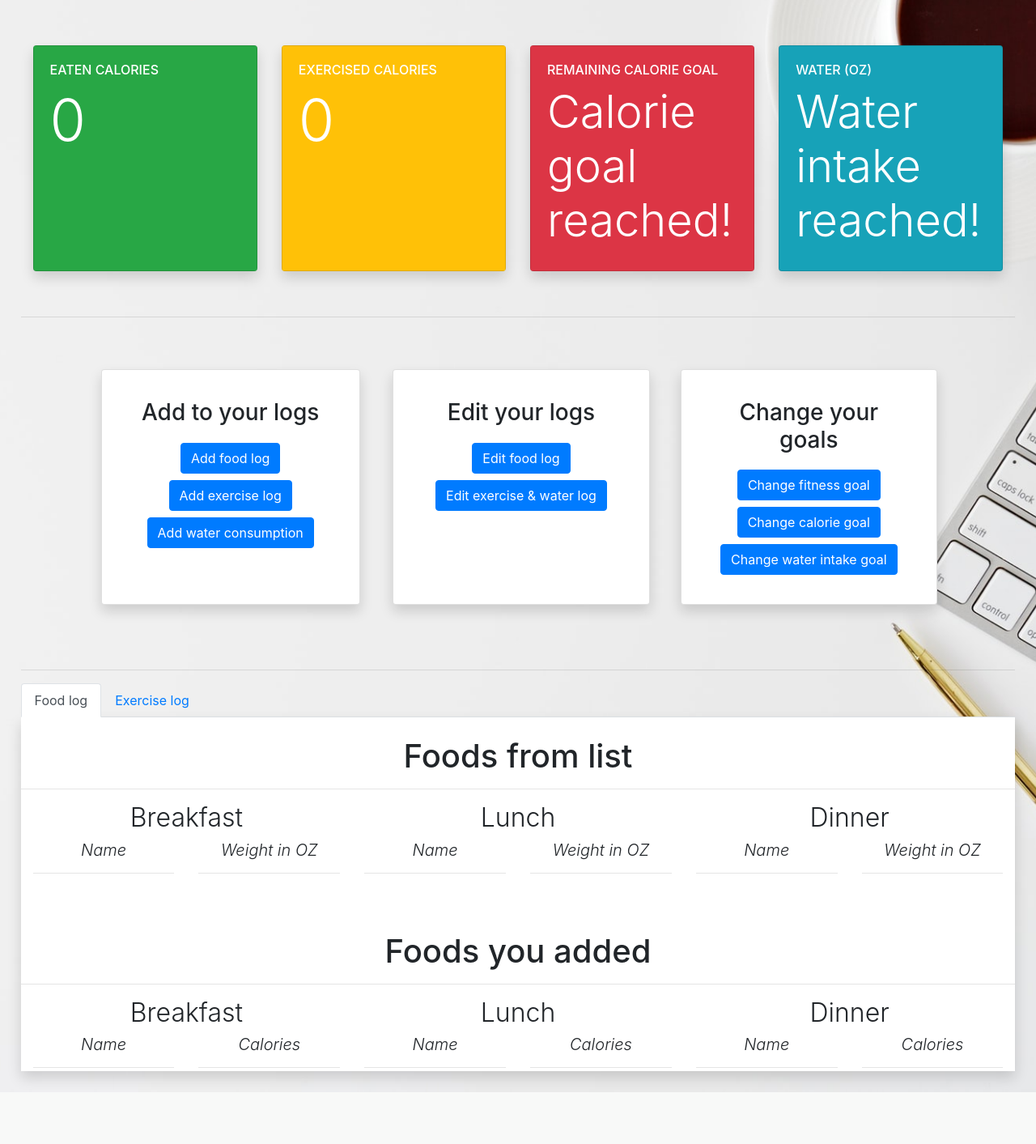
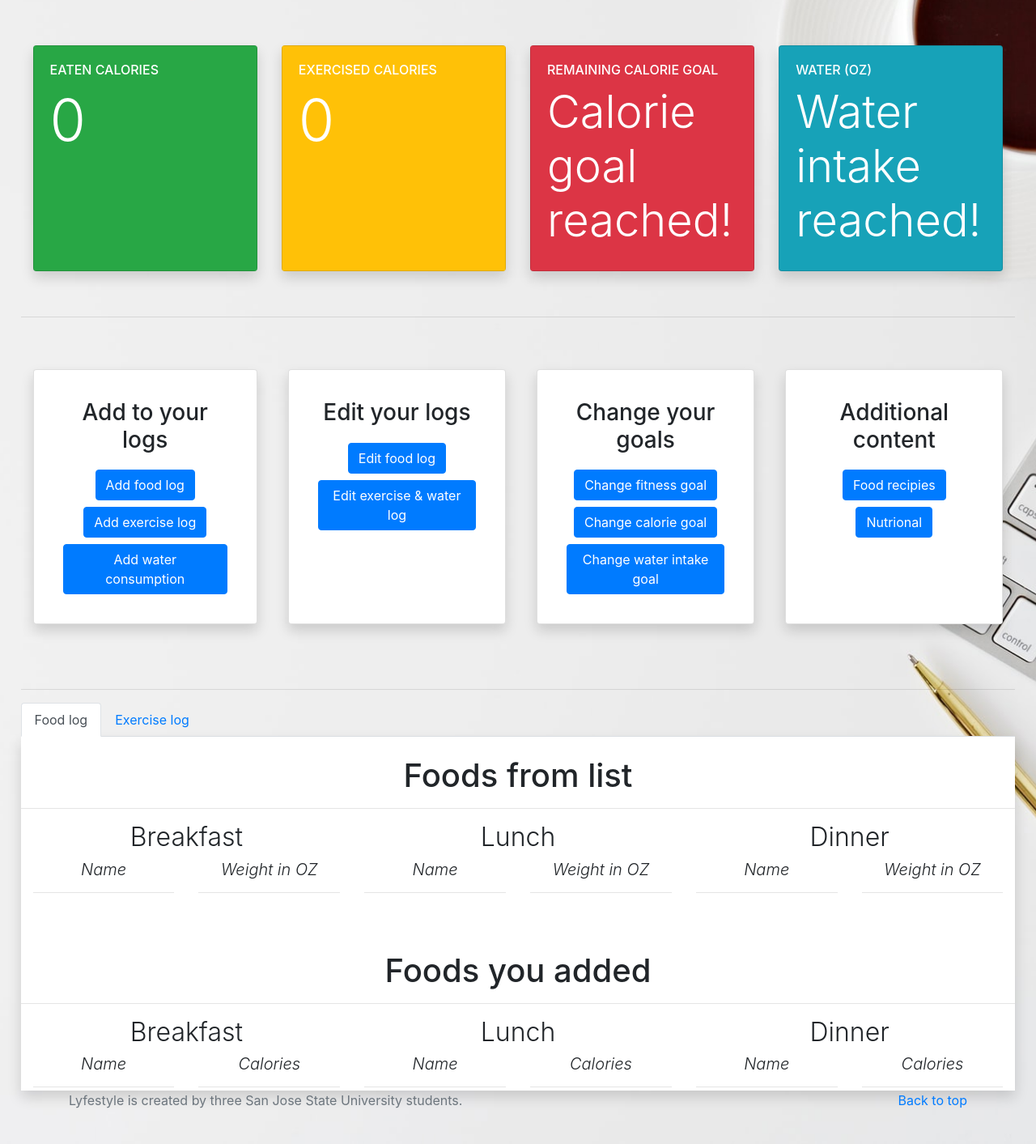
Before and after one commit to 1234momo/Lyfestyle, a PHP site: page /pages/dashboard.php in a window 1280 px wide. Shown: the part 102-1515 px from the top of the page at 81% size. Before the commit the page ends 1451 px from the top, so only its background shows below. Run offline with PHP 8.4, Linux system fonts and the light colour scheme; the visitor is signed in with stand-in values (Sample User, id 1); data that the repository does not hold is empty.

Commit message:
connected recipies page to dashboard

```diff
--- a/pages/dashboard.php
+++ b/pages/dashboard.php
@@ -331,7 +331,7 @@ function destroy_session_and_data() {
       <div class="row">
 
         <!-- Add to your logs card -->
-        <div class="col-md-4 d-flex justify-content-around">
+        <div class="col-md-3 d-flex justify-content-around">
           <div class="card shadow p-3 mb-5 bg-white rounded" style="width: 20rem;">
             <div class="card-body text-center">
               <h3 class="card-title"> Add to your logs</h3>
@@ -370,7 +370,7 @@ function destroy_session_and_data() {
         </div>
 
         <!-- Edit your logs card -->
-        <div class="col-xs-12 col-md-4 d-flex justify-content-around">
+        <div class="col-xs-12 col-md-3 d-flex justify-content-around">
           <div class="card ml-2 shadow p-3 mb-5 bg-white rounded" style="width: 20rem;">
             <div class="card-body text-center">
               <h3 class="card-title">Edit your logs</h3>
@@ -383,7 +383,7 @@ function destroy_session_and_data() {
         </div>
 
         <!-- Change your goals card -->
-        <div class="col-xs-12 col-md-4 d-flex justify-content-around">
+        <div class="col-xs-12 col-md-3 d-flex justify-content-around">
           <div class="card ml-2 shadow p-3 mb-5 bg-white rounded" style="width: 20rem;">
             <div class="card-body text-center">
               <h3 class="card-title">Change your goals</h3>
@@ -474,6 +474,20 @@ function destroy_session_and_data() {
                     </div>
                   </div>
                 </div>
+              </div>
+            </div>
+          </div>
+        </div>
+
+        <!-- Edit your logs card -->
+        <div class="col-xs-12 col-md-3 d-flex justify-content-around">
+          <div class="card ml-2 shadow p-3 mb-5 bg-white rounded" style="width: 20rem;">
+            <div class="card-body text-center">
+              <h3 class="card-title">Additional content</h3>
+              <div>
+                <button type="button" class="btn btn-primary mt-2" onClick="location.href = './recipes/recipes.html'">Food recipies</button>
+                <br>
+                <button type="button" class="btn btn-primary mt-2" onClick="location.href = './editExercise&Water.php'">Nutrional</button>
               </div>
             </div>
           </div>
@@ -650,4 +664,13 @@ function destroy_session_and_data() {
     <script src="https://cdnjs.cloudflare.com/ajax/libs/popper.js/1.14.7/umd/popper.min.js" integrity="sha384-UO2eT0CpHqdSJQ6hJty5KVphtPhzWj9WO1clHTMGa3JDZwrnQq4sF86dIHNDz0W1" crossorigin="anonymous"></script>
     <script src="https://stackpath.bootstrapcdn.com/bootstrap/4.3.1/js/bootstrap.min.js" integrity="sha384-JjSmVgyd0p3pXB1rRibZUAYoIIy6OrQ6VrjIEaFf/nJGzIxFDsf4x0xIM+B07jRM" crossorigin="anonymous"></script>
   </body>
+
+  <footer class="text-muted">
+  <div class="container">
+    <p class="float-right">
+      <a href="#">Back to top</a>
+    </p>
+    <p>Lyfestyle is created by three San Jose State University students.</p>
+  </div>
+</footer>
 </html>
--- a/pages/recipes/recipes.css
+++ b/pages/recipes/recipes.css
@@ -9,7 +9,6 @@
   background-repeat: no-repeat;
   background-position: bottom center;
   background-size: 1800px 500px;
-
 }
 
 @media (min-width: 768px) {
```
Also changed, not shown: pages/recipes/recipes.html (+60 -25 lines). Lines whose indentation alone changed are shown as unchanged.
